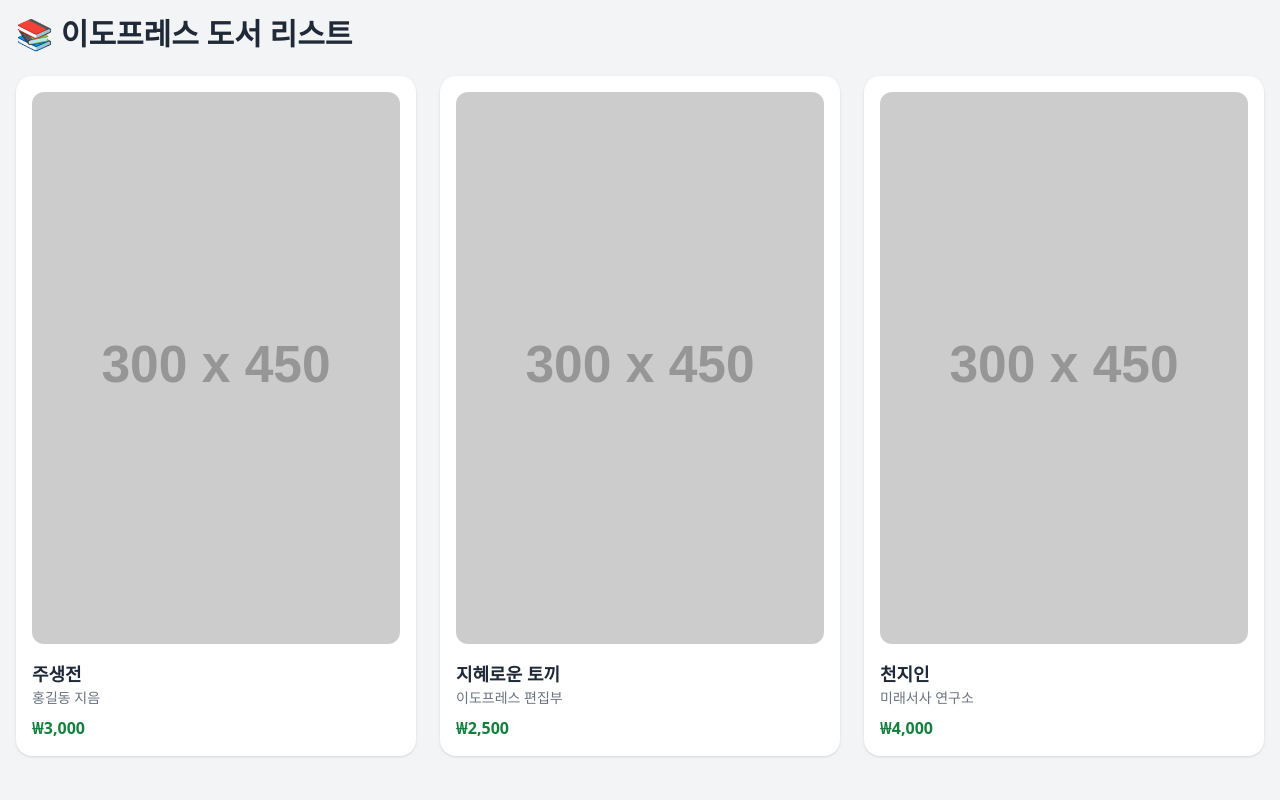
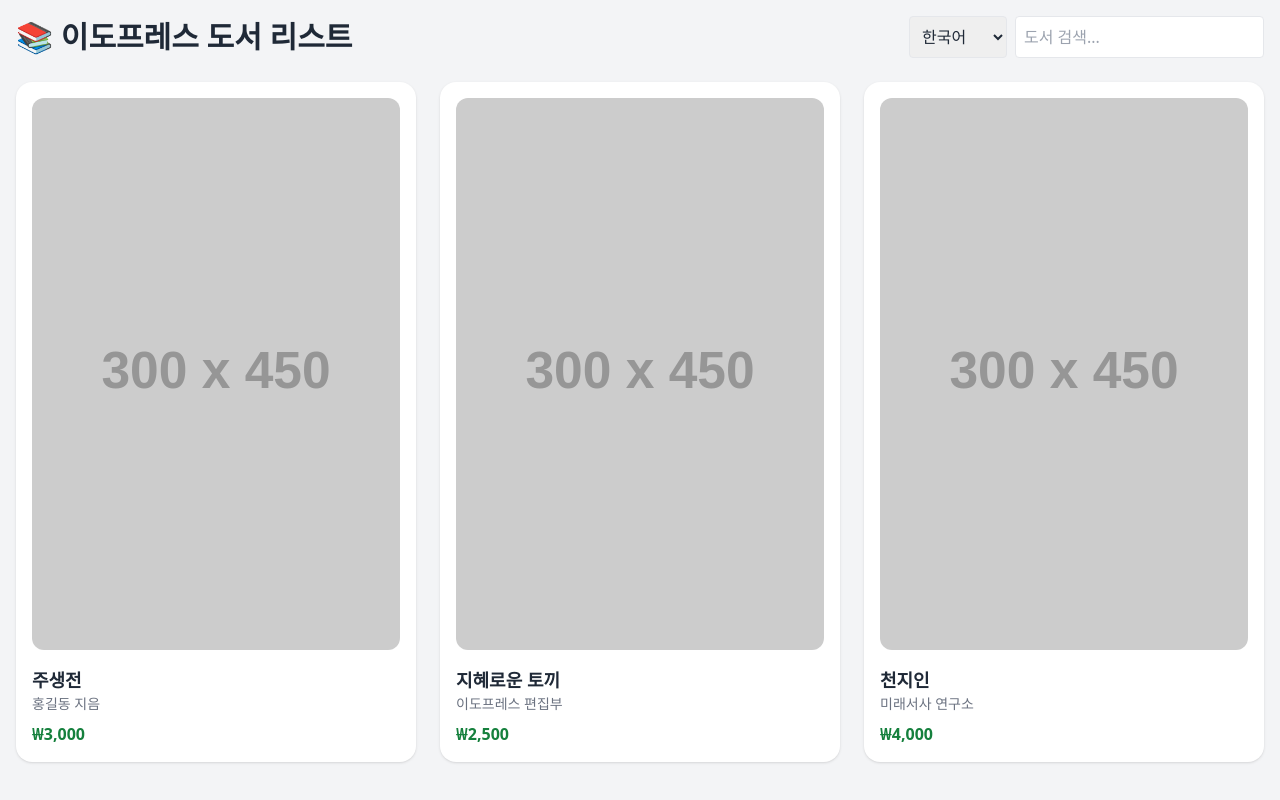
Before and after one commit to idopress/idopress-books, a plain HTML site: page index.html in a window 1280 px wide. Drawn offline with nearby package versions, Linux system fonts and the light colour scheme; placeholder pictures from the web are drawn by us.

Commit message:
초기 홈페이지 파일 업로드

```diff
--- a/index.html
+++ b/index.html
@@ -1,3 +1,4 @@
+
 <!DOCTYPE html>
 <html lang="ko">
 <head>
@@ -8,27 +9,56 @@
 </head>
 <body class="bg-gray-100 text-gray-800">
   <div class="max-w-7xl mx-auto p-4">
-    <h1 class="text-3xl font-bold mb-6">📚 이도프레스 도서 리스트</h1>
-    <div class="grid grid-cols-1 sm:grid-cols-2 md:grid-cols-3 gap-6">
+    <div class="flex flex-col sm:flex-row sm:items-center sm:justify-between mb-6">
+      <h1 class="text-3xl font-bold mb-4 sm:mb-0">📚 이도프레스 도서 리스트</h1>
+      <div class="flex gap-2">
+        <select class="p-2 rounded border" id="language">
+          <option>한국어</option>
+          <option>English</option>
+          <option>Español</option>
+          <option>日本語</option>
+        </select>
+        <input type="text" placeholder="도서 검색..." class="p-2 rounded border" id="searchInput">
+      </div>
+    </div>
+    <div class="grid grid-cols-1 sm:grid-cols-2 md:grid-cols-3 gap-6" id="bookList">
       <div class="bg-white rounded-2xl shadow p-4">
+        <a href="book/jusaengjeon.html">
           <img src="https://placehold.co/300x450?text=Book+Cover+1" alt="Book 1" class="rounded-xl mb-4 w-full"/>
           <h2 class="text-lg font-semibold">주생전</h2>
           <p class="text-sm text-gray-500">홍길동 지음</p>
           <p class="text-green-700 font-bold mt-2">₩3,000</p>
+        </a>
       </div>
       <div class="bg-white rounded-2xl shadow p-4">
+        <a href="book/rabbit.html">
           <img src="https://placehold.co/300x450?text=Book+Cover+2" alt="Book 2" class="rounded-xl mb-4 w-full"/>
           <h2 class="text-lg font-semibold">지혜로운 토끼</h2>
           <p class="text-sm text-gray-500">이도프레스 편집부</p>
           <p class="text-green-700 font-bold mt-2">₩2,500</p>
+        </a>
       </div>
       <div class="bg-white rounded-2xl shadow p-4">
+        <a href="book/cheonjiin.html">
           <img src="https://placehold.co/300x450?text=Book+Cover+3" alt="Book 3" class="rounded-xl mb-4 w-full"/>
           <h2 class="text-lg font-semibold">천지인</h2>
           <p class="text-sm text-gray-500">미래서사 연구소</p>
           <p class="text-green-700 font-bold mt-2">₩4,000</p>
+        </a>
       </div>
     </div>
   </div>
+
+  <script>
+    const searchInput = document.getElementById('searchInput');
+    const bookList = document.getElementById('bookList');
+    searchInput.addEventListener('input', function () {
+      const query = this.value.toLowerCase();
+      [...bookList.children].forEach(card => {
+        const title = card.querySelector('h2').textContent.toLowerCase();
+        card.style.display = title.includes(query) ? 'block' : 'none';
+      });
+    });
+  </script>
 </body>
 </html>
```
Lines whose indentation alone changed are shown as unchanged.
